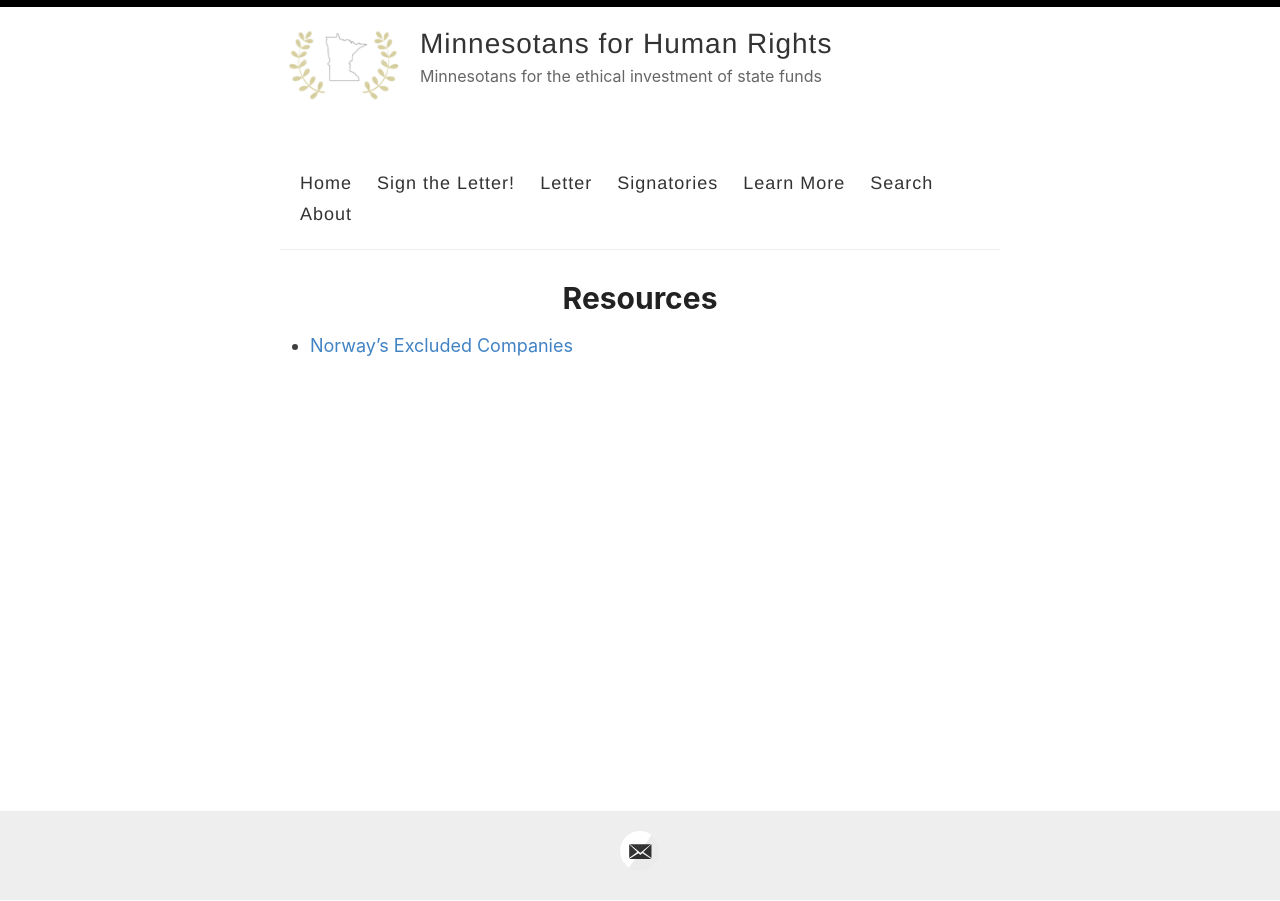
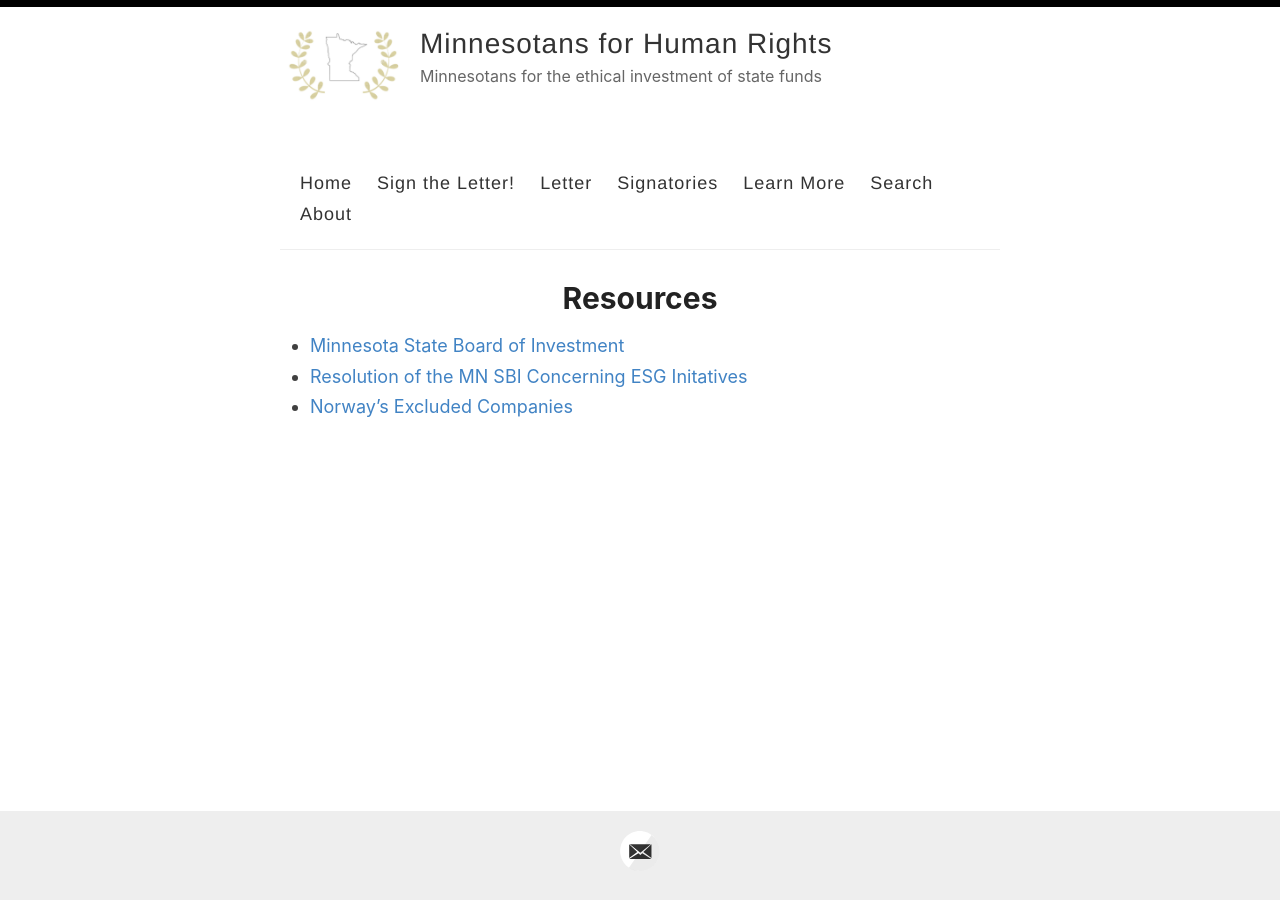
Before and after one commit to adamrahim/adamrahim.github.io, a Jekyll site: the page built from _posts/2020-12-23-learn-more.md, in a window 1280 px wide. Built offline with Jekyll 4.4.1, drawn with Linux system fonts in a browser that asks for light colours.

Commit message:
Update 2020-12-23-learn-more.md

```diff
--- a/_posts/2020-12-23-learn-more.md
+++ b/_posts/2020-12-23-learn-more.md
@@ -4,4 +4,6 @@
 permalink: /learn-more/
 excerpt: Links and resources regarding ethical investing.
 ---
+- [Minnesota State Board of Investment](https://mn.gov/sbi/ "MN SBI Website")
+- [Resolution of the MN SBI Concerning ESG Initatives](https://mn.gov/sbi/documents/MSBI%20Resolution%20on%20ESG%20-%20February%2026%202020.pdf "Resolution of the Minnesota State Board of Investment Concerning Environmental, Social, and Governance Initiatives")
 - [Norway's Excluded Companies](https://www.nbim.no/en/the-fund/responsible-investment/exclusion-of-companies/ "Norway's List of Excluded Companies")
```
